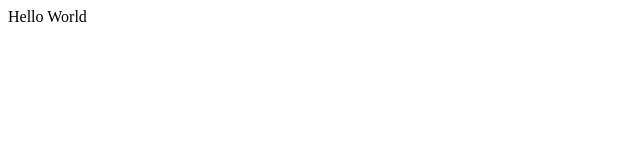
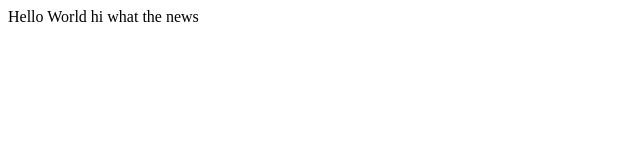
Before and after one commit to narayananp/new-home, a plain HTML site: page index.html in a window 1280 px wide. Shown: the whole page, without its empty margins (0-640 px from the left). Drawn offline with Linux system fonts and the light colour scheme.

Commit message:
modified

```diff
--- a/index.html
+++ b/index.html
@@ -6,6 +6,6 @@
 </head>
 
 <body>
-<div>Hello World</div>
+<div>Hello World hi what the news</div>
 </body>
 </html>
```
